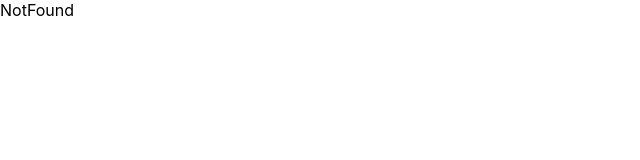
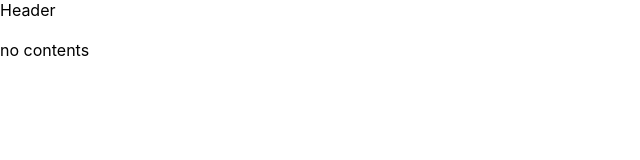
Before and after one commit to hyeri-woo/wanted-github-issue-list, a React (Create React App) app: page /issue/1 in a window 1280 px wide. Before the commit this address had no page. Shown: the top 160 px of the page, without its empty margins (0-640 px from the left). Built offline with nearby package versions, Linux system fonts and the light colour scheme.

Commit message:
Feat: Issue Detail 기능 구현

```diff
--- a/package.json
+++ b/package.json
@@ -15,6 +15,7 @@
     "axios": "^1.2.2",
     "react": "^18.2.0",
     "react-dom": "^18.2.0",
+    "react-markdown": "^8.0.7",
     "react-redux": "^8.1.2",
     "react-router-dom": "^6.15.0",
     "react-scripts": "5.0.1",
--- a/src/components/issue/IssueDetail.tsx
+++ b/src/components/issue/IssueDetail.tsx
@@ -1,12 +1,17 @@
-// import IssueItem from './IssueItem';
-// import React from 'react';
 import { RootState } from '../../redux/store';
 import { useSelector } from 'react-redux';
 import { useParams } from 'react-router-dom';
+import IssueItem from './IssueItem';
+import { ReactMarkdown } from 'react-markdown/lib/react-markdown';
 
 export default function IssueDetail() {
   const { number } = useParams();
-  const issues = useSelector((state: RootState) => state.issues);
-  console.log(number);
-  return <>{/* <IssueItem /> */}</>;
+  const issue = useSelector((state: RootState) => state.issues.value.find(issue =>
+      issue.number.toString() === number
+    ));
+  return (<>
+    <img src={issue?.image}/>
+    {issue && <IssueItem issue={issue}/>}
+    <ReactMarkdown>{issue?.body || "no contents"}</ReactMarkdown>
+  </>);
 }
--- a/src/pages/Detail.tsx
+++ b/src/pages/Detail.tsx
@@ -1,5 +1,9 @@
-import React from 'react';
+import Header from "../components/common/Header";
+import IssueDetail from "../components/issue/IssueDetail";
 
 export default function Detail() {
-  return <div>Detail</div>;
+  return (<>
+  <Header />
+  <IssueDetail />
+</>);
 }
--- a/src/routes/Router.tsx
+++ b/src/routes/Router.tsx
@@ -5,12 +5,12 @@ import { createBrowserRouter } from 'react-router-dom';
 
 const router = createBrowserRouter([
   {
-    path: '/',
+    path: '/issue',
     element: <Issue />,
     errorElement: <NotFound />,
   },
   {
-    path: '/detail',
+    path: '/issue/:number',
     element: <Detail />,
   },
 ]);
```
Also changed, not shown: 1 other file (tests, documents, lock files or other folders).
